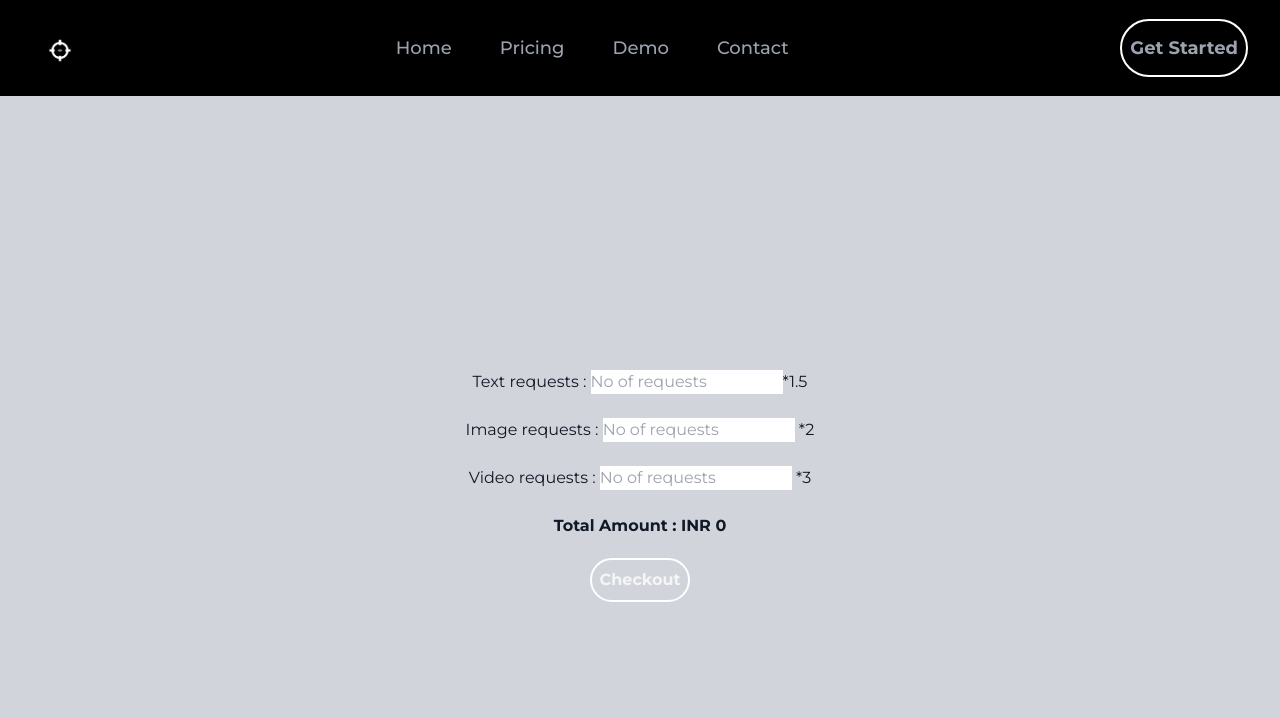
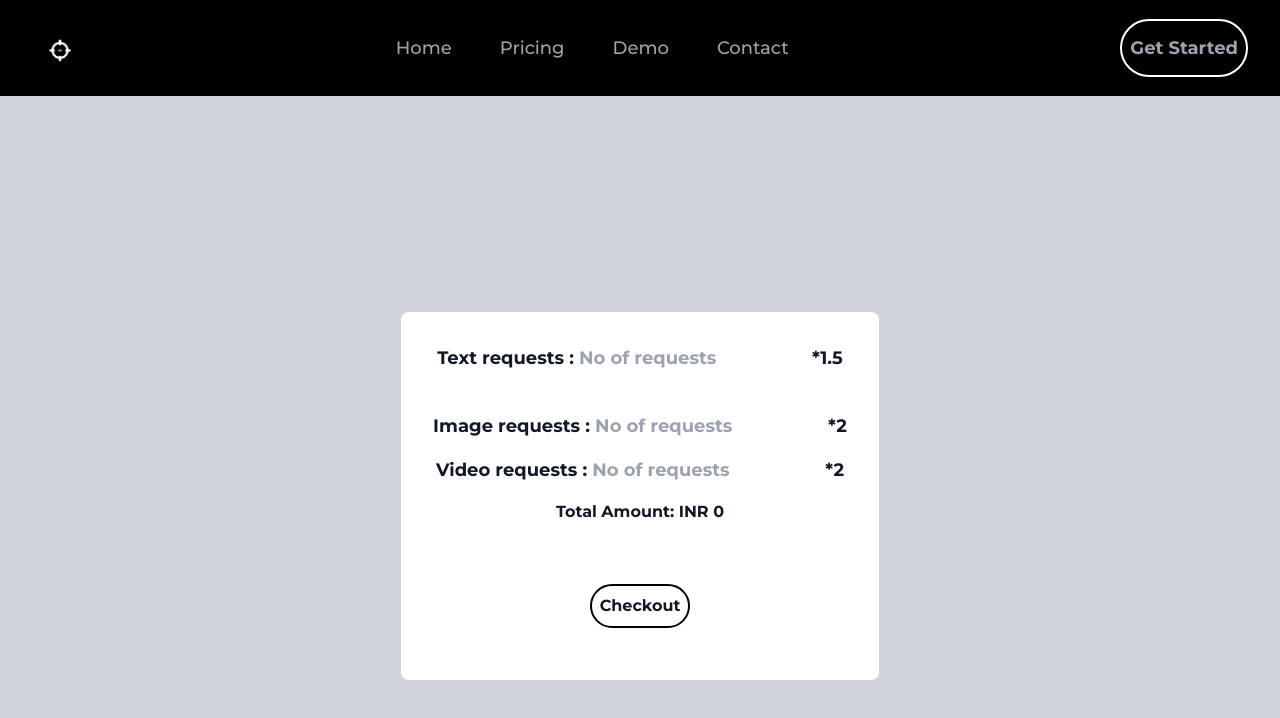
Before and after one commit to shivaay108/Frontend-content-watchdog, a Next.js app: page /pricing in a window 1280 px wide. Shown: the top 718 px of the page. Built offline with nearby package versions, Linux system fonts and the light colour scheme.

Commit message:
changed pricing styling

```diff
--- a/pages/pricing.js
+++ b/pages/pricing.js
@@ -29,28 +29,33 @@ const Calculator = () => {
     }
   return(
 
-        <div className="flex justify-center items-center h-screen bg-cover bg-blur-lg bg-center bg-gray-300 ">
-        <div className="text-center">
+        <div className="flex justify-center items-center h-screen bg-cover bg-blur-lg bg-center bg-gray-300">
+        <div className="text-center bg-white rounded-lg p-8">
 
-            <h3 className="text-gray-900"> Text requests :<span> <input className="text-gray-900" onChange={textAmountInputHandler} type="number" placeholder="No of requests" min="0"/></span><span>*1.5</span></h3>
-
+            <h3 className="text-gray-900 font-bold mb-4 text-lg"> Text requests :<span> <input className="text-gray-900" onChange={textAmountInputHandler} type="number" placeholder="No of requests" min="0"/></span><span>*1.5</span></h3>
+          <div/>
             <br></br>
             {/* <p>{textAmount}</p> */}
-        <div>
-          <h3 className="text-gray-900">Image requests : <span><input className="text-gray-950" onChange = {imageAmountInputHandler}  type="number" placeholder="No of requests" min="0"/>   </span><span>*2</span> </h3>
-          <br></br>
-        </div>
-        <div>
-          <h3 className="text-gray-900">Video requests : <span><input  className="text-gray-950" onChange={videoAmountInputHandler} type="number" placeholder="No of requests" min="0"/>   </span> <span>*3</span></h3>
-        <br></br>
-        </div>
+            {/* <h3 className="text-gray-900 font-bold mb-4 text-lg">Text requests:</h3> */}
+        {/* <div className="flex justify-between mb-4">
+
+          <span className="text-gray-900 ml-4 text-sm"></span>
+
+        </div> */}
+         <h3 className="text-gray-900 font-bold mb-4 text-lg"> Image requests :<span> <input className="text-gray-900" onChange={imageAmountInputHandler} type="number" placeholder="No of requests" min="0"/></span><span>*2</span></h3>
+
+
+        <h3 className="text-gray-900 font-bold mb-4 text-lg"> Video requests :<span> <input className="text-gray-900" onChange={videoAmountInputHandler} type="number" placeholder="No of requests" min="0"/></span><span>*</span>2</h3>
         <div className="text-center">
-           <strong className="text-gray-900">Total Amount : INR {textAmount + videoAmount + imageAmount}</strong>
+          <div/>
+          <strong className="text-gray-900 font-bold mb-4 block">
+            Total Amount: INR {textAmount + videoAmount + imageAmount} </strong>
            <br></br>
-           <button onClick={validateAmount} className=" m-5 border-2 border-white hover:border-black hover:bg-white hover:text-black font-bold px-2 py-2 rounded-full ">Checkout</button>
+           <button onClick={validateAmount} className=" m-5 border-2 border-black text-gray-900 hover:border-gray-950 hover:bg-white hover:text-black font-bold px-2 py-2 rounded-full ">Checkout</button>
         </div>
         </div>
         </div>
+
     )
 }
 
```
